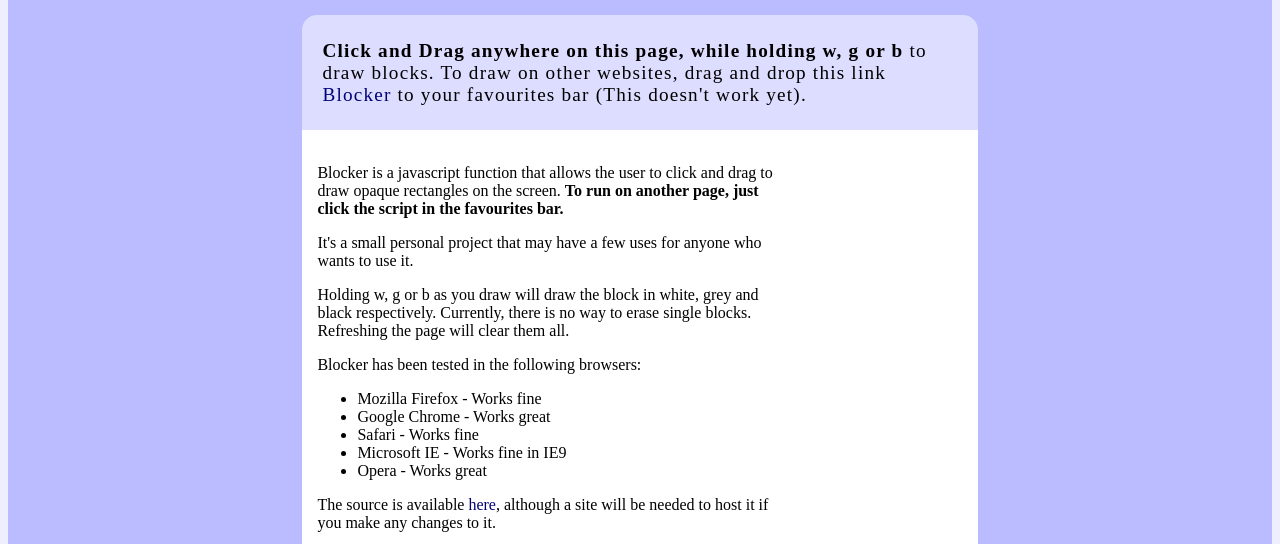
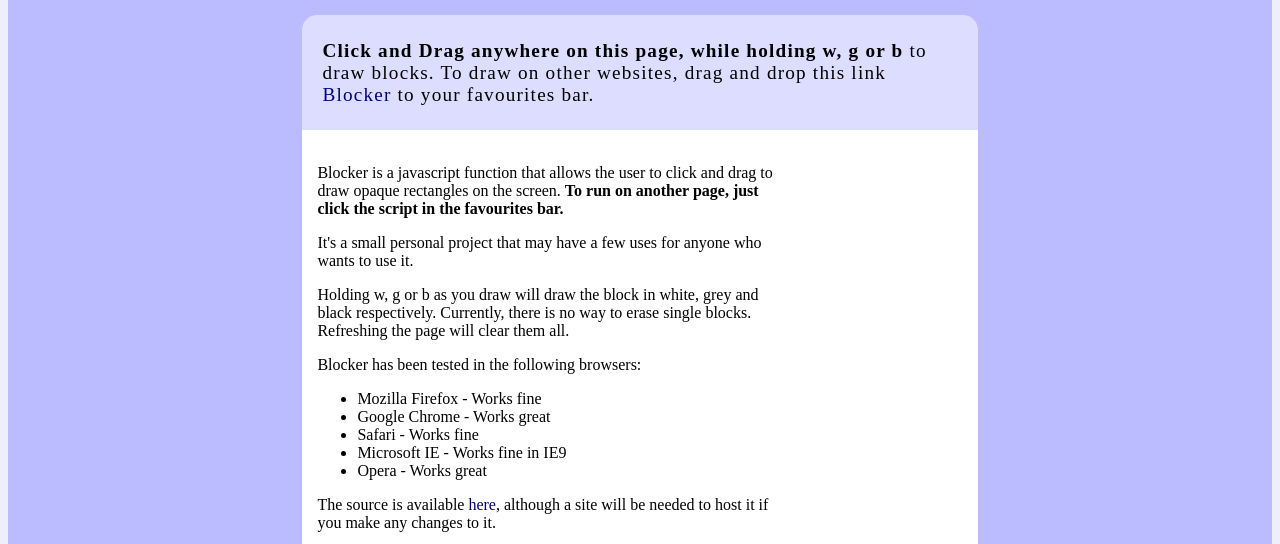
Before and after one commit to Sewol/Blocker.js, a plain HTML site: page index.html in a window 1280 px wide. Shown: the part 166-710 px from the top of the page. Drawn offline with Linux system fonts and the light colour scheme.

Commit message:
final tweak

```diff
--- a/index.html
+++ b/index.html
@@ -14,7 +14,7 @@
 	<h3>Draw blocks on webpages</h3>
 	</div></br>
 	<div id="main">
-	  <p><strong>Click and Drag anywhere on this page, while holding w, g or b</strong> to draw blocks. To draw on other websites, drag and drop this link <a href="javascript:(function () {var s = document.createElement('script');s.setAttribute('src', 'http://sewol.github.com/Blocker.js/blocker.js');document.body.appendChild(s);}());">Blocker</a> to your favourites bar (This doesn't work yet).</p>
+	  <p><strong>Click and Drag anywhere on this page, while holding w, g or b</strong> to draw blocks. To draw on other websites, drag and drop this link <a href="javascript:(function () {var s = document.createElement('script');s.setAttribute('src', 'http://sewol.github.com/Blocker.js/blocker.js');document.body.appendChild(s);}());">Blocker</a> to your favourites bar.</p>
 	</div>
 	<div id="content"><br/>
 	<p>Blocker is a javascript function that allows the user to click and drag to draw opaque rectangles on the screen. <strong>To run on another page, just click the script in the favourites bar.</strong></p>
```
